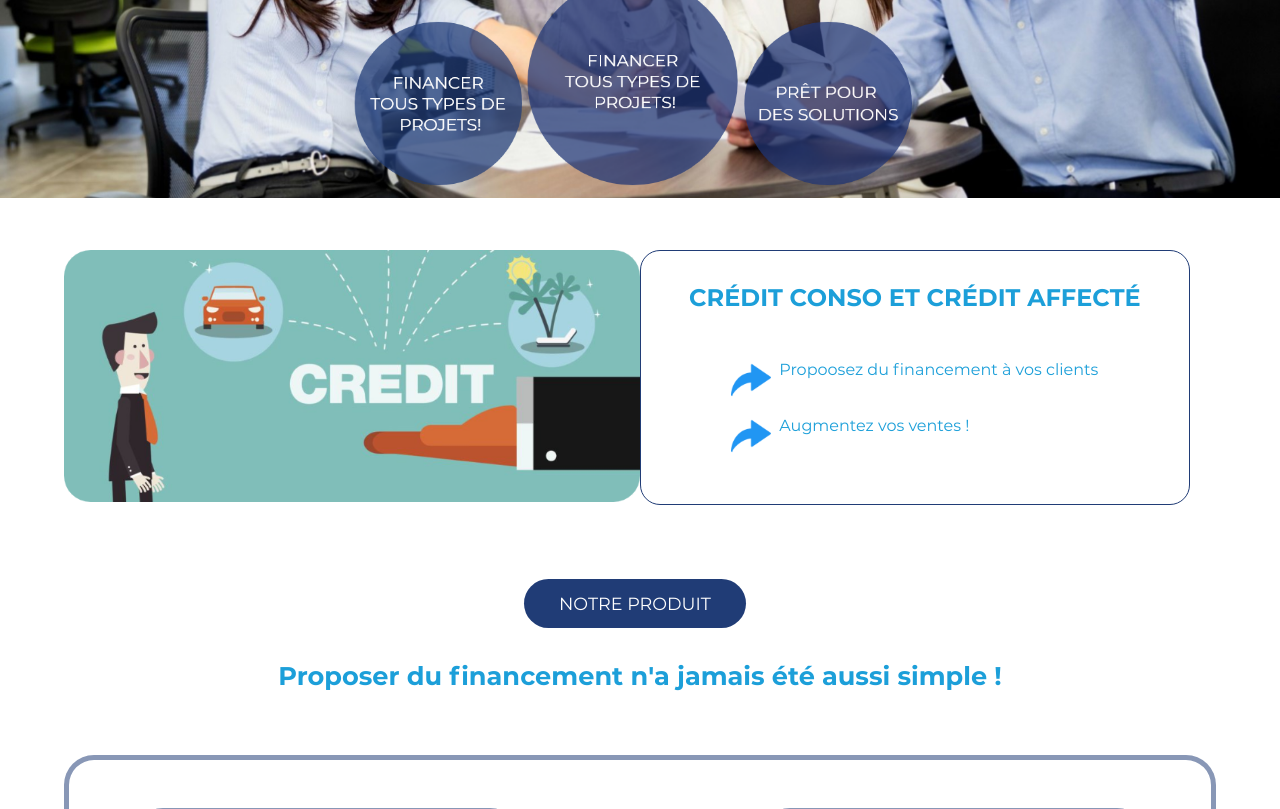
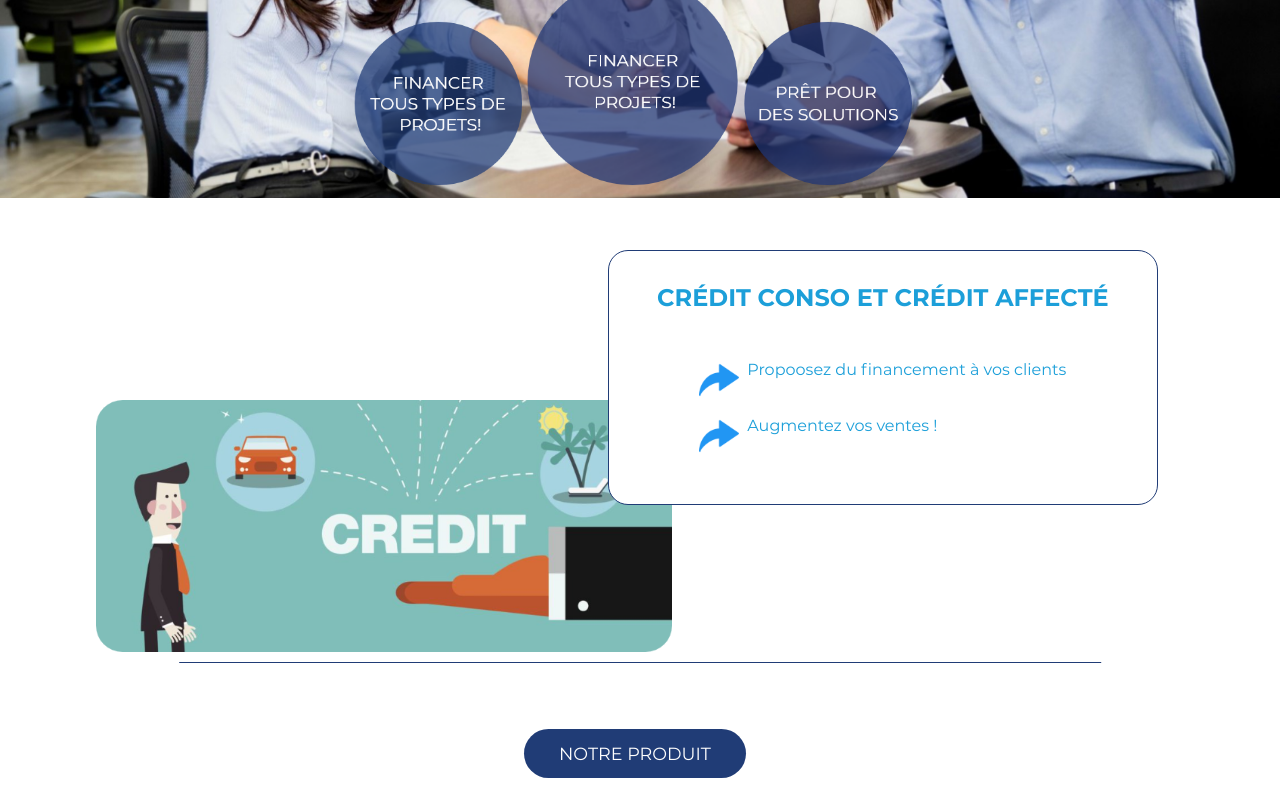
Before and after one commit to ilo-madagascar-dev/finance_et_moi_fem, a Symfony app: template templates/mqbaka_home/credit_conso.html.twig in a window 1280 px wide. Shown: the part 681-1490 px from the top of the page. Run offline with Twig, Linux system fonts and the light colour scheme; the template is opened without the code that fills it, so the values that code supplies are empty; some libraries are stand-ins or nearby versions.

Commit message:
credit conso finished

```diff
--- a/public/css/credit_conso.css
+++ b/public/css/credit_conso.css
@@ -384,12 +384,29 @@ p.sub{
     width: max-content;
     gap: 2em;
     justify-content: center;
+    margin-bottom: 150px;
+    left: -2em;
+    position: relative;
 }
 
 .im-over-txt{
     display: grid;
     grid-template-columns: 1fr 1fr;
     margin: 3em 4em;
+    position: relative;
+}
+
+.im-over-txt::after{
+    content: '';
+    display: block;
+    width: 80%;
+    height: 1px;
+    background: var(--dark-01);
+    margin: auto;
+    position: absolute;
+    bottom: 0;
+    left: 50%;
+    transform: translate(-50%, .5em);
 }
 
 .textbox-tt{
@@ -401,4 +418,7 @@ p.sub{
 
 .im-over-txt img{
     width: 100%;
+    position: relative;
+    margin-top: 150px;
+    left: 2em;
 }
```
